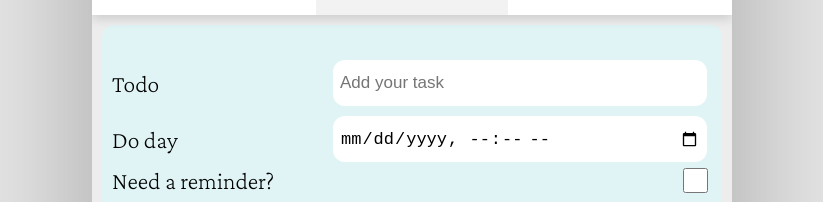
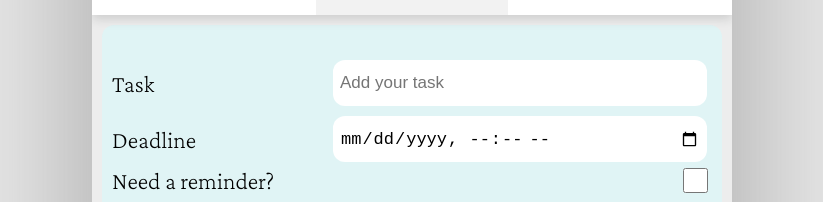
Before and after one commit to DorB93/angulal-todo-app, an Angular app: page /add-todo in a window 1280 px wide. Shown: the part 122-324 px from the top of the page, without its empty margins (228-1051 px from the left). Built offline with nearby package versions, Linux system fonts and the light colour scheme.

Commit message:
Delete unnesery logs

```diff
--- a/src/app/components/add-todo/add-todo.component.html
+++ b/src/app/components/add-todo/add-todo.component.html
@@ -1,11 +1,11 @@
 <form class="form-add-todo" (ngSubmit)="onSubmit()">
   <div class="form-container">
     <div class="input-container">
-      <label for="text">Todo</label>
+      <label for="text">Task</label>
       <input type="text" name="text" id="text" [(ngModel)]="text" placeholder="Add your task">
     </div>
     <div class="input-container">
-      <label for="doDay">Do day</label>
+      <label for="doDay">Deadline</label>
       <input type="datetime-local" name="doDay" id="doDay" [(ngModel)]="doDay" placeholder="Add your do Day">
     </div>
     <div class="input-container form-container-check">
--- a/src/app/components/todo-item/todo-item.component.ts
+++ b/src/app/components/todo-item/todo-item.component.ts
@@ -41,7 +41,6 @@ export class TodoItemComponent implements OnInit {
     const today = new Date().toLocaleDateString();
     const [tDay, tMonth, tYear] = today.split('.');
     const [year, month, day] = date.split('-');
-    console.log({ date }, { today });
 
     if (tYear === year && tMonth === month) {
       if (tDay === day) {
```
